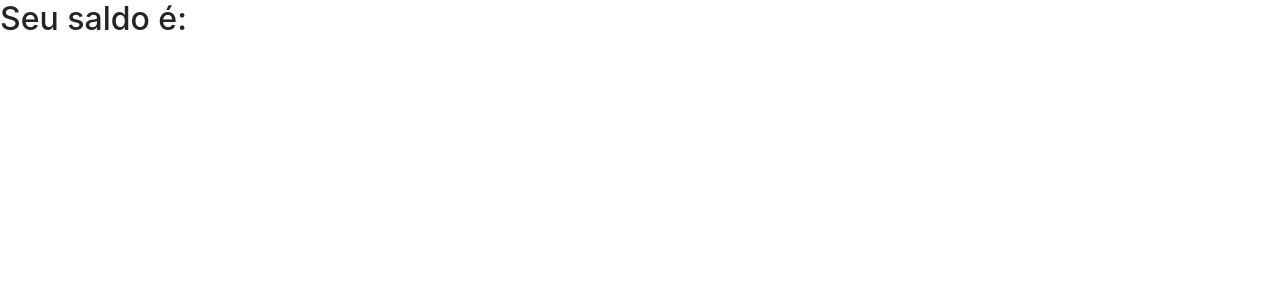
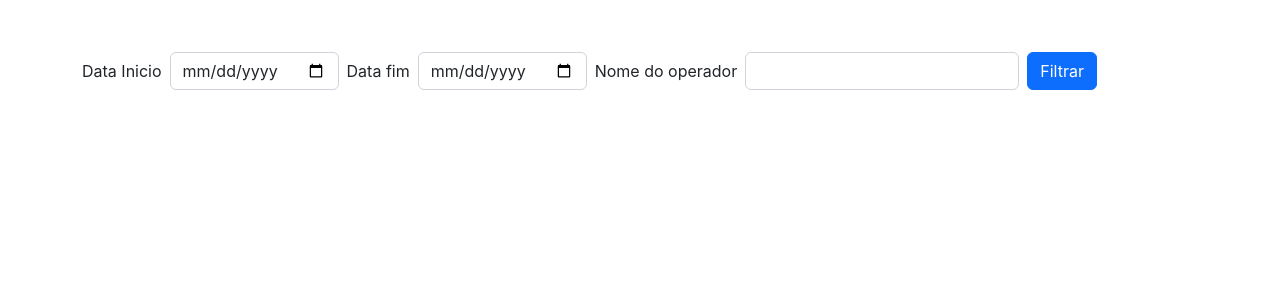
Before and after one commit to wesCastelani/front-end-supera, a React (Create React App) app: page /conta/1 in a window 1280 px wide. Shown: the top 300 px of the page. Built offline with nearby package versions, Linux system fonts and the light colour scheme; no server answers.

Commit message:
Form fazendo os requests certinhos (:

```diff
--- a/src/api/apiService.js
+++ b/src/api/apiService.js
@@ -1,14 +1,45 @@
 import axios from "axios";
 
-const baseURL = 'http://localhost:8080/transferencias/'
+const baseURL = "http://localhost:8080/transferencias/";
 
-
-
-async function getTrasacoesPorConta(id){
-    const res = await axios.get(baseURL + id)
-    const data = res.data
-    return data
+async function getTrasacoesPorConta(id) {
+  const res = await axios.get(baseURL + id);
+  const data = res.data;
+  return data;
 }
 
+async function filtrarTransacoes(id, Object) {
+  const filtro = {
+    inicio: Object.inicio,
+    fim: Object.fim,
+    nomeOperador: Object.nomeOperador,
+  };
 
-export {getTrasacoesPorConta}
+  if (filtro.inicio == "" && filtro.fim == "" && filtro.nomeOperador == "") {
+    const res = await axios.get(baseURL + id);
+    const data = res.data;
+    return data;
+  } else if (
+    filtro.inicio == "" &&
+    filtro.fim == "" &&
+    filtro.nomeOperador != ""
+  ) {
+    const res = await axios.post(baseURL + id + "/operador", filtro);
+    const data = res.data;
+    return data;
+  } else if (
+    filtro.inicio != "" &&
+    filtro.fim != "" &&
+    filtro.nomeOperador == ""
+  ) {
+    const res = await axios.post(baseURL + id + "/periodo", filtro);
+    const data = res.data;
+    return data;
+  } else {
+    const res = await axios.post(baseURL + id + "/periodo/operador", filtro);
+    const data = res.data;
+    return data;
+  }
+}
+
+export { getTrasacoesPorConta, filtrarTransacoes };
--- a/src/components/Home.js
+++ b/src/components/Home.js
@@ -1,33 +1,69 @@
 import { useEffect, useState } from "react";
 import { useParams } from "react-router-dom";
 
-import * as api from '../api/apiService'
+import * as api from "../api/apiService";
 
 const Home = () => {
-
   const params = useParams();
 
-  const [transacoes, setTrasacoes] = useState([])
-  const [saldoTotal, setSaldoTotal] = useState([])
+  const [transacoes, setTrasacoes] = useState([]);
+  const [saldoTotal, setSaldoTotal] = useState([]);
+  const [saldoTotalFiltrado, setSaldoTotalFiltrado] = useState([]);
 
   useEffect(() => {
     const getTransactions = async () => {
       let t = await api.getTrasacoesPorConta(params.id);
-      setTimeout(()=>{
-        setTrasacoes(t.transferencias)
-        setSaldoTotal(t.saldo)
-      }, 1000)
-      console.log(saldoTotal)
+      setTrasacoes(t.transferencias);
+      setSaldoTotal(t.saldo);
     };
     getTransactions();
   }, [saldoTotal]);
 
+  const formSubmit = (event) => {
+    event.preventDefault();
+    var data = new FormData(event.target);
+    let formObject = Object.fromEntries(data.entries());
+    console.log(formObject);
+    const getTransactions = async () => {
+      let t = await api.filtrarTransacoes(params.id, formObject);
+      setTrasacoes(t.transferencias);
+      setSaldoTotalFiltrado(t.saldo);
+      console.log(transacoes);
+    };
+    getTransactions();
+  };
 
   return (
-    <div className="App">
-      <h2>Seu saldo é: {saldoTotal}</h2>
+    <div className="container">
+      <form
+        onSubmit={formSubmit}
+        className="d-flex flex-row align-items-center flex-wrap mt-5"
+      >
+        <label className="my-1 me-2">Data Inicio</label>
+        <input
+          type="date"
+          name="inicio"
+          className="form-control my-1 me-sm-2 w-auto"
+        />
+        <label className="my-1 me-2">Data fim</label>
+        <input
+          type="date"
+          name="fim"
+          className="form-control my-1 me-sm-2 w-auto"
+        />
+        <label className="my-1 me-2">Nome do operador</label>
+        <input
+          type="text"
+          name="nomeOperador"
+          className="form-control my-1 me-sm-2 w-auto"
+        />
+
+        <button type="submit" className="btn btn-primary my-1">
+          Filtrar
+        </button>
+      </form>
     </div>
   );
-}
+};
 
 export default Home;
```
